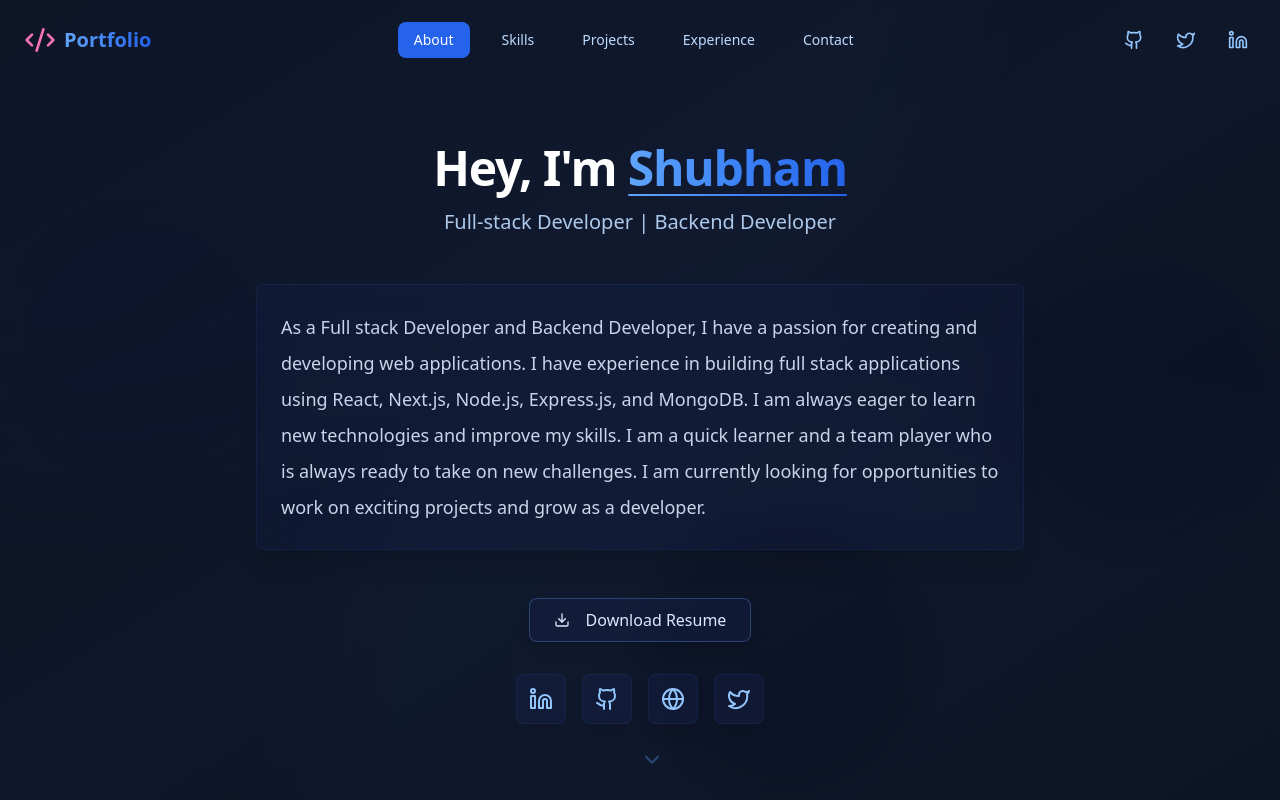
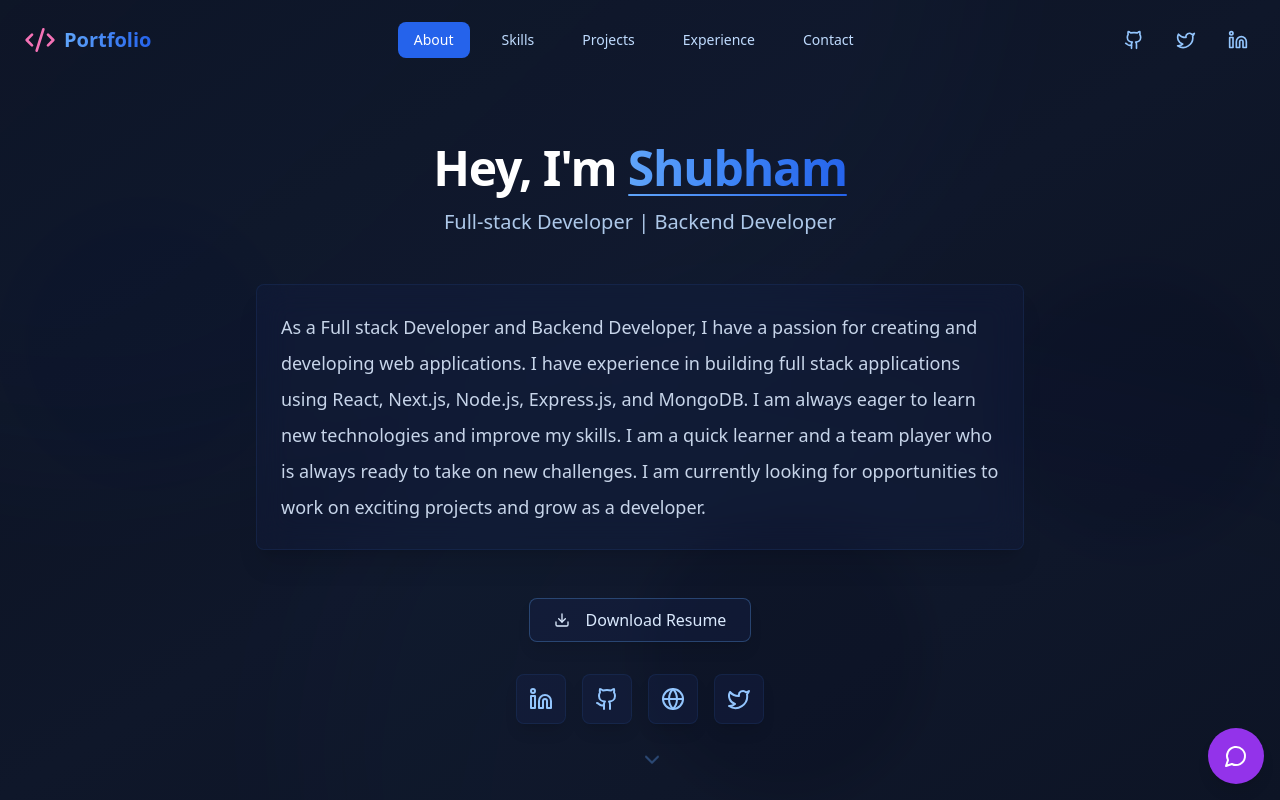
Before and after one commit to shubGupta10/My-Portfolio-, a Next.js app: page / in a window 1280 px wide. Shown: the top 800 px of the page. Built offline with nearby package versions, Linux system fonts and the light colour scheme.

Commit message:
Add DevChat component to layout for enhanced user interaction

```diff
--- a/src/app/layout.tsx
+++ b/src/app/layout.tsx
@@ -4,6 +4,7 @@ import "./globals.css";
 import { Providers } from "./providers";
 import { Analytics } from "@vercel/analytics/react"
 import NavMenu from "./myComponents/Navbar";
+import DevChat from "./myComponents/DevChat";
 
 const geistSans = localFont({
   src: "./fonts/GeistVF.woff",
@@ -35,6 +36,7 @@ export default function RootLayout({
           <NavMenu/>
           <Analytics/>
         {children}
+        <DevChat/>
         </Providers>
       </body>
     </html>
--- /dev/null
+++ b/src/app/myComponents/DevChat.tsx
@@ -0,0 +1,25 @@
+'use client';
+
+import { useState } from 'react';
+import { MessageCircle } from 'lucide-react';
+
+export default function DevChat() {
+  const [isOpen, setIsOpen] = useState(false);
+
+  return (
+    <>
+      {isOpen && (
+        <iframe
+          src="https://ai-devchat.vercel.app/chatbot/677c2fea82ae819c81b77440/677fced8e9ee0511b453a98b"
+          className="fixed bottom-20 right-4 w-96 h-[600px] rounded-lg shadow-lg z-50"
+        />
+      )}
+      <button
+        onClick={() => setIsOpen(!isOpen)}
+        className="fixed bottom-4 right-4 p-4 bg-purple-600 text-white rounded-full shadow-lg hover:bg-purple-700 transition-all z-50"
+      >
+        <MessageCircle className="w-6 h-6" />
+      </button>
+    </>
+  );
+}
```
